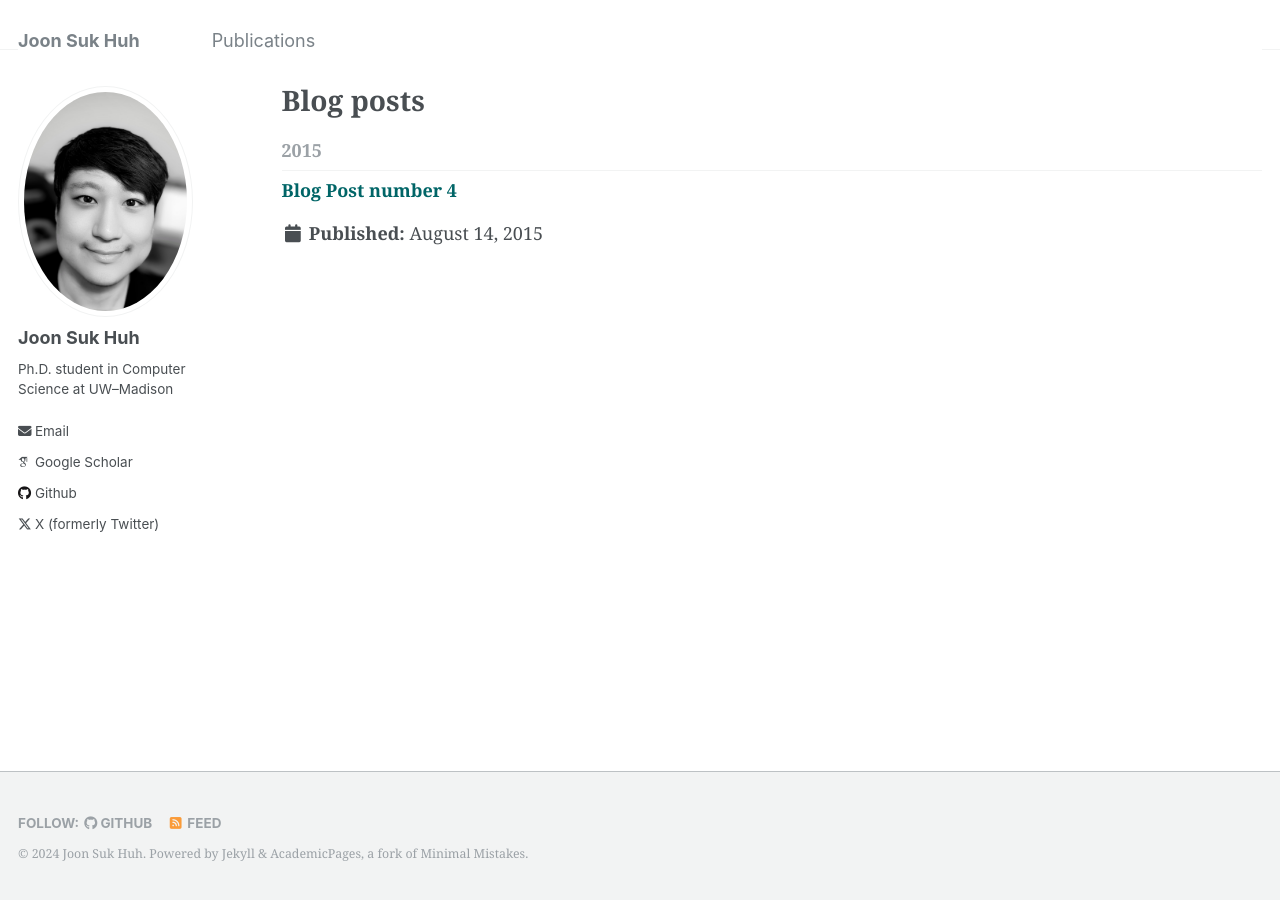
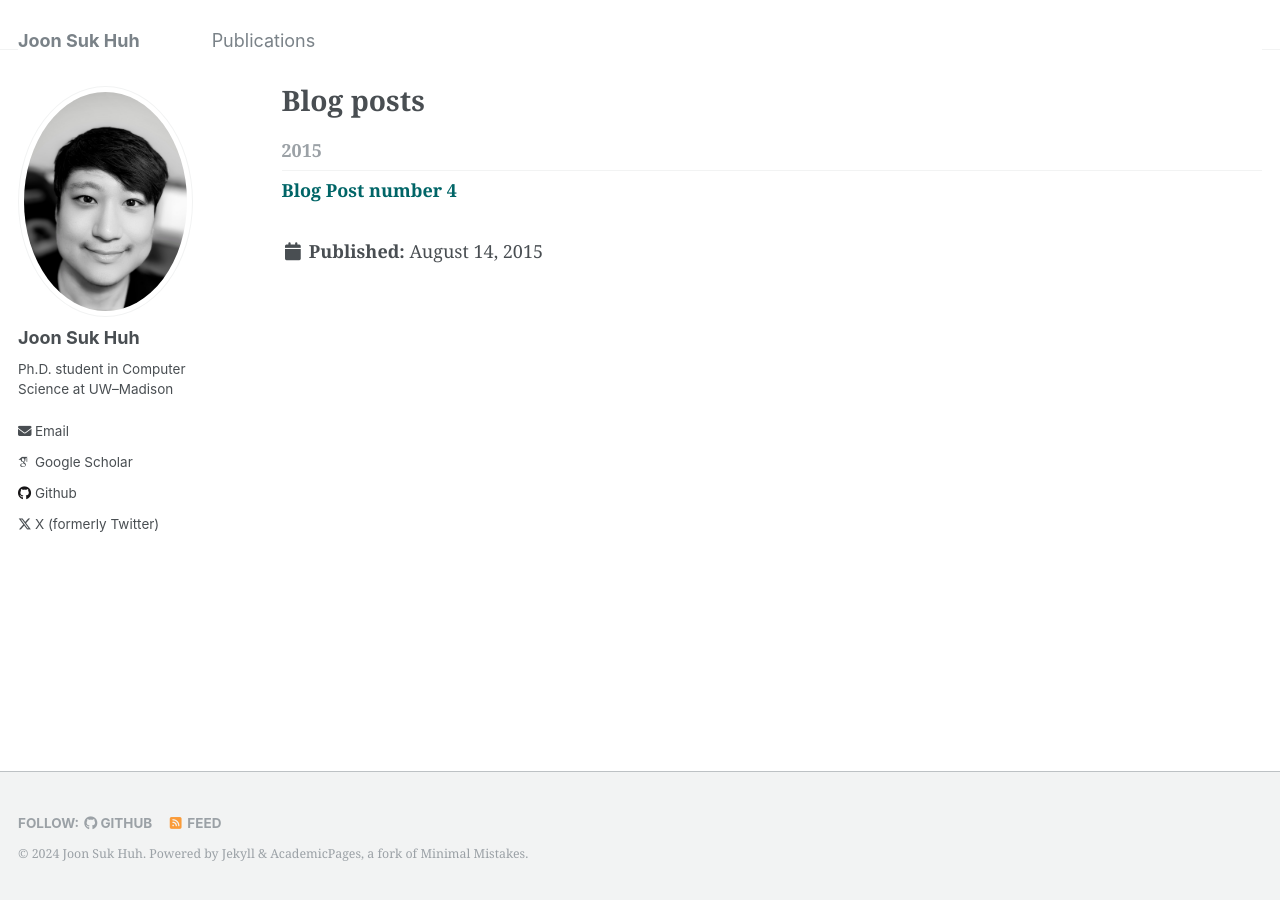
Before and after one commit to joon-huh/joon-huh.github.io, a Jekyll site: the page built from _pages/year-archive.html, in a window 1280 px wide. Built offline with Jekyll 4.4.1, drawn with Linux system fonts in a browser that asks for light colours; some web fonts are replaced.

Commit message:
publications added

```diff
--- a/_sass/_archive.scss
+++ b/_sass/_archive.scss
@@ -40,7 +40,7 @@
 }
 
 .archive__item-title {
-  margin-bottom: 0; // 2em;
+  margin-bottom: 2em;
   font-family: $serif; // $sans-serif-narrow;
   color: $xing-color;
 
```
